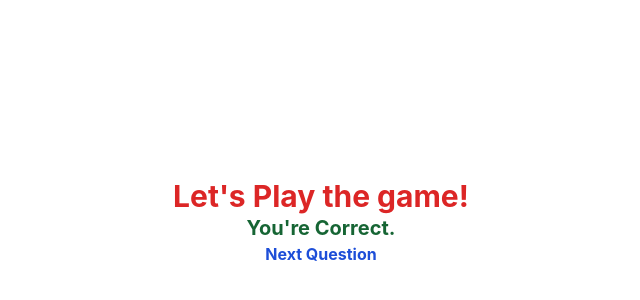
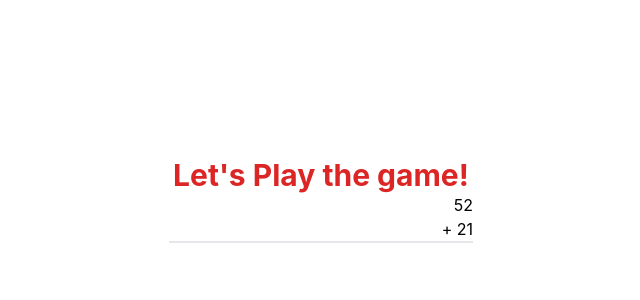
Before and after one commit to abhinandanmishra1/mathgame, a React (Create React App) app: page / in a window 1280 px wide. Shown: the part 178-478 px from the top of the page, without its empty margins (319-959 px from the left). Built offline with nearby package versions, Linux system fonts and the light colour scheme.

Commit message:
small change

```diff
--- a/src/components/Game.jsx
+++ b/src/components/Game.jsx
@@ -3,7 +3,7 @@ function Game() {
   const [num1, setNum1] = useState(Math.floor(Math.random()*100));
   const [num2, setNum2] = useState(Math.floor(Math.random()*100));
   const [ans, setAns] = useState(0)
-  const [correct,isCorrect]=useState(true);
+  const [correct,isCorrect]=useState(false);
   const newQuestion=()=>{
     setNum1((Math.floor(Math.random()*100)))
     setNum2((Math.floor(Math.random()*100)))
```
